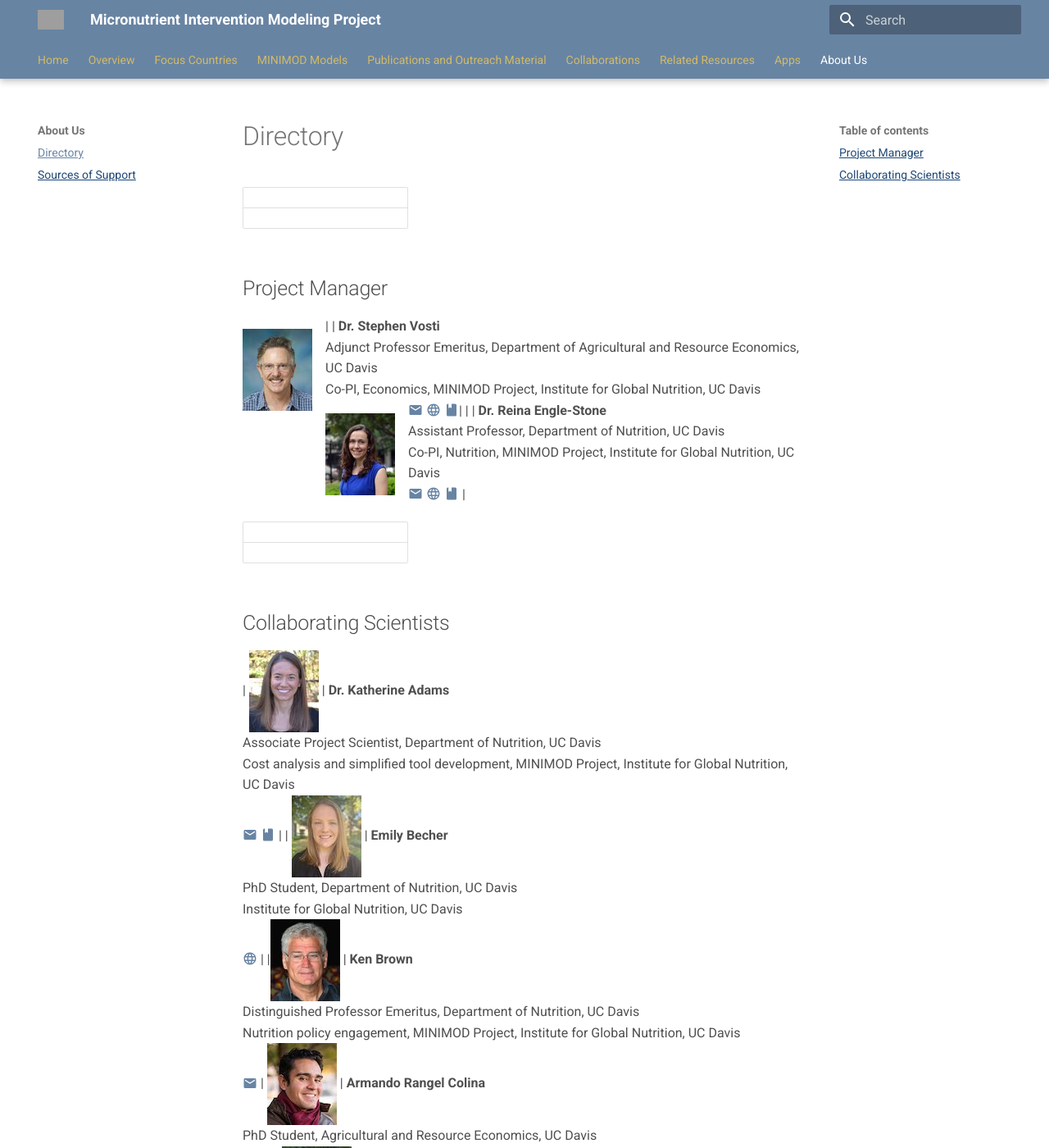
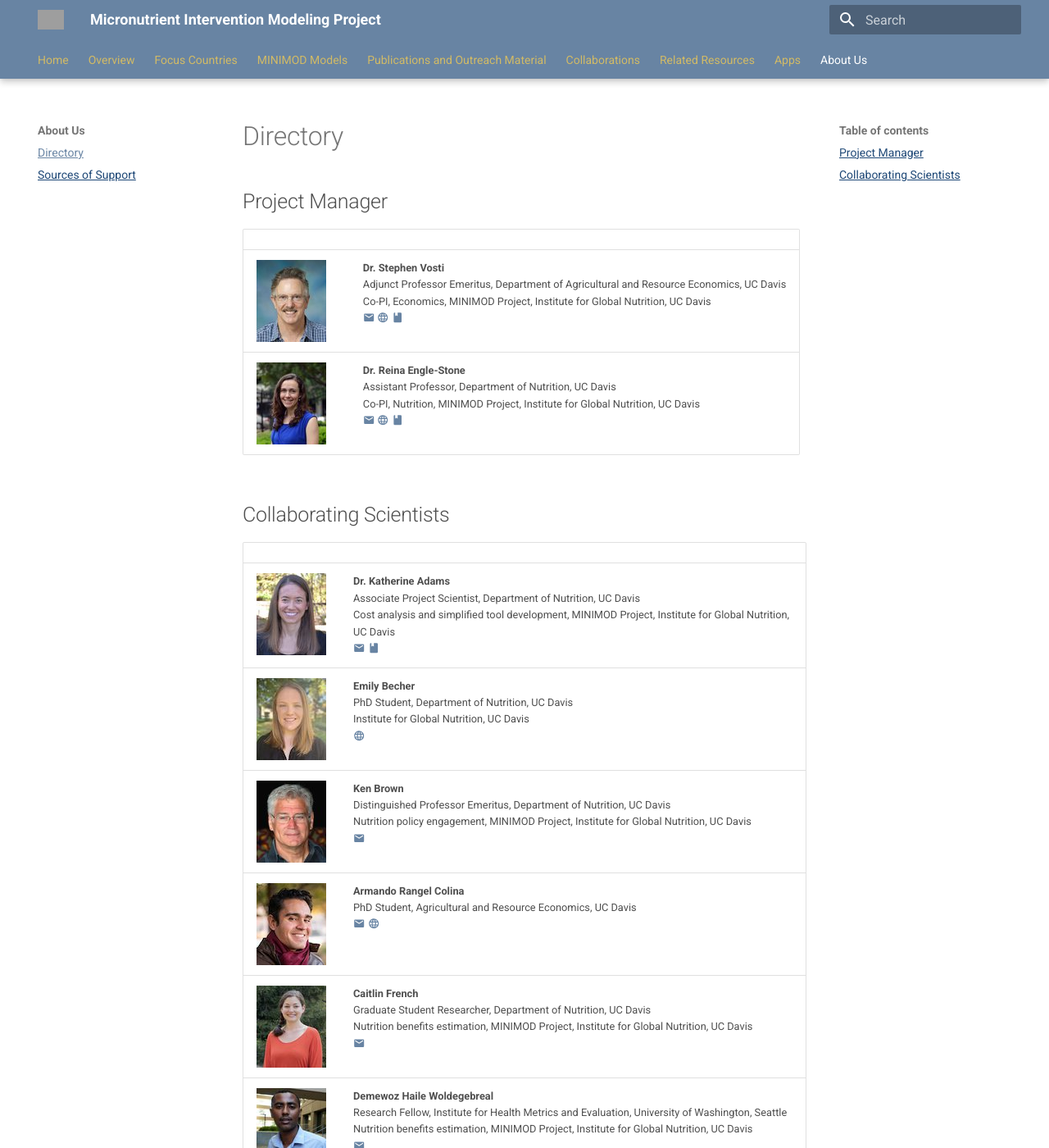
Before and after one commit to minimod-nutrition/minimod-website, an MkDocs documentation site: the page built from docs/about/directory.md, in a window 1280 px wide and 1400 px high. Shown: the whole window at 82% size. Built offline with MkDocs 1.6.1 and Material for MkDocs 9.7.7, drawn with Linux system fonts in a browser that asks for light colours; nearby versions of some CDN libraries; some of the changed text lies outside the part shown; grey boxes are pictures that could not be loaded.

Commit message:
Fix directory table and add aria-labels to icon links for accessibility

```diff
--- a/docs/about/directory.md
+++ b/docs/about/directory.md
@@ -1,33 +1,20 @@
-
+## Project Manager
 |                                             |                       |
 |---------------------------------------------|-----------------------|
+| ![](../pictures/vosti_steve.jpg){align=left} | **Dr. Stephen Vosti** <br> Adjunct Professor Emeritus, Department of Agricultural and Resource Economics, UC Davis <br>   Co-PI, Economics, MINIMOD Project, Institute for Global Nutrition, UC Davis <br> [:material-email:](mailto:savosti@ucdavis.edu){: aria-label="Email Dr. Stephen Vosti"} [:material-web:](https://are.ucdavis.edu/people/emeriti/stephen-vosti/){: aria-label="Visit Dr. Stephen Vosti's website"} [:material-book:](https://scholar.google.com/citations?user=5tviTWQAAAAJ&hl=en){: aria-label="Visit Dr. Stephen Vosti's Google Scholar page"} |
+| ![](../pictures/engle-stone_reina.jpg){align=left} | **Dr. Reina Engle-Stone** <br> Assistant Professor, Department of Nutrition, UC Davis <br> Co-PI, Nutrition, MINIMOD Project, Institute for Global Nutrition, UC Davis <br> [:material-email:](mailto:renglestone@ucdavis.edu){: aria-label="Email Dr. Reina Engle-Stone"} [:material-web:](http://nutrition.ucdavis.edu/people/faculty/englestone_reina.html){: aria-label="Visit Dr. Reina Engle-Stones's website"} [:material-book:](https://scholar.google.com/citations?user=3IdJLu8AAAAJ&amp;hl=en){: aria-label="Visit Dr. Reina Engle-Stone's Google Scholar page"} |
 
-
-
-## Project Manager
-|![](../pictures/vosti_steve.jpg){align=left} | **Dr. Stephen Vosti** <br> Adjunct Professor Emeritus, Department of Agricultural and Resource Economics, UC Davis <br>   Co-PI, Economics, MINIMOD Project, Institute for Global Nutrition, UC Davis <br> [:material-email:](mailto:savosti@ucdavis.edu) [:material-web:](https://are.ucdavis.edu/people/emeriti/stephen-vosti/) [:material-book:](https://scholar.google.com/citations?user=5tviTWQAAAAJ&hl=en)|
-| ![](../pictures/engle-stone_reina.jpg){align=left} | **Dr. Reina Engle-Stone** <br> Assistant Professor, Department of Nutrition, UC Davis <br> Co-PI, Nutrition, MINIMOD Project, Institute for Global Nutrition, UC Davis <br> [:material-email:](mailto:renglestone@ucdavis.edu) [:material-web:](http://nutrition.ucdavis.edu/people/faculty/englestone_reina.html) [:material-book:](https://scholar.google.com/citations?user=3IdJLu8AAAAJ&amp;hl=en) |
-
-
+## Collaborating Scientists
 |                                             |                       |
 |---------------------------------------------|-----------------------|
-
-
-
-## Collaborating Scientists
-
-| ![](../pictures/adams_katie.jpg) | **Dr. Katherine Adams** <br> Associate Project Scientist, Department of Nutrition, UC Davis <br> Cost analysis and simplified tool development, MINIMOD Project, Institute for Global Nutrition, UC Davis <br> [:material-email:](mailto:kpittenger@ucdavis.edu) [:material-book:](https://scholar.google.com/citations?user=_j3Yh-YAAAAJ&hl=en) |
-| ![](../pictures/Emily_Becher.jpeg) | **Emily Becher** <br> PhD Student, Department of Nutrition, UC Davis <br> Institute for Global Nutrition, UC Davis <br> [:material-web:](https://www.linkedin.com/in/emily-becher-a50542115) |
-|![](../pictures/brown_kenneth.jpg) | **Ken Brown** <br> Distinguished Professor Emeritus, Department of Nutrition, UC Davis <br>  Nutrition policy engagement, MINIMOD Project, Institute for Global Nutrition, UC Davis <br> [:material-email:](mailto:Ken.Brown@gatesfoundation.org)
-| ![](../pictures/armando_headshot.jpg) | **Armando Rangel Colina** <br> PhD Student, Agricultural and Resource Economics, UC Davis <br> [:material-email:](mailto:arangel@ucdavis.edu)[:material-web:](https://www.linkedin.com/in/armando-rangel-colina-0a3595125) |
-![](../pictures/french_caitlin.jpg) | **Caitlin French** <br> Graduate Student Researcher, Department of Nutrition, UC Davis <br> Nutrition benefits estimation, MINIMOD Project, Institute for Global Nutrition, UC Davis <br> [:material-email:](mailto:cdfrench@ucdavis.edu) |
-|![](../pictures/woldegebreal_demewoz.jpg) | **Demewoz Haile Woldegebreal** <br> Research Fellow, Institute for Health Metrics and Evaluation, University of Washington, Seattle <br>  Nutrition benefits estimation, MINIMOD Project, Institute for Global Nutrition, UC Davis <br> [:material-email:](mailto:dewolde@ucdavis.edu) |
-
-|![](../pictures/michael_jarvis.jpeg) | **Michael Jarvis** <br> Research Consultant, UC Davis <br> MINIMOD Project <br> [:material-email:](mailto:mjarvis@ucdavis.edu) [:material-web:](https://www.linkedin.com/in/jarvis-michael/) |
-
-
-|![](../pictures/luo_haqui.jpg) | **Dr. Hanqi Luo** <br> Senior Biostatistician, BRINDA team, Emory University <br> Department of Global Health, Rollins School of Public Health <br> [:material-email:](mailto:luohanqi@gmail.com) [:material-book:](https://scholar.google.com/citations?user=cVBKMiwAAAAJ&amp;hl=en) |
-| ![](../pictures/aleksandr_michuda.jpeg) | **Aleksandr Michuda** <br> Center for Data Science for Enterprise and Society, Cornell University <br> [:material-email:](mailto:amichuda@ucdavis.edu)[:material-web:](https://amichuda.github.io/) |
-
-| ![](../pictures/tarini_ann.jpg) | **Ann Tarini** <br> Public Health Nutrition Consultant <br>  Policy engagement specialist, MINIMOD Project <br> [:material-email:](mailto:tariniann@gmail.com) |
-| ![](../pictures/Lauren_Thompson.jpeg) | **Lauren Thompson** <br> PhD Student, Department of Nutrition, UC Davis <br> Institute for Global Nutrition, UC Davis <br> [:material-web:](https://www.linkedin.com/in/lauren-thompson330) |
+| ![](../pictures/adams_katie.jpg) | **Dr. Katherine Adams** <br> Associate Project Scientist, Department of Nutrition, UC Davis <br> Cost analysis and simplified tool development, MINIMOD Project, Institute for Global Nutrition, UC Davis <br> [:material-email:](mailto:kpittenger@ucdavis.edu){: aria-label="Email Dr. Katherine Adams"} [:material-book:](https://scholar.google.com/citations?user=_j3Yh-YAAAAJ&hl=en){: aria-label="Visit Dr. Katherine Adams' Google Scholar page"} |
+| ![](../pictures/Emily_Becher.jpeg) | **Emily Becher** <br> PhD Student, Department of Nutrition, UC Davis <br> Institute for Global Nutrition, UC Davis <br> [:material-web:](https://www.linkedin.com/in/emily-becher-a50542115){: aria-label="Visit Emily Becher's website"} |
+| ![](../pictures/brown_kenneth.jpg) | **Ken Brown** <br> Distinguished Professor Emeritus, Department of Nutrition, UC Davis <br>  Nutrition policy engagement, MINIMOD Project, Institute for Global Nutrition, UC Davis <br> [:material-email:](mailto:Ken.Brown@gatesfoundation.org){: aria-label="Email Ken Brown"}
+| ![](../pictures/armando_headshot.jpg) | **Armando Rangel Colina** <br> PhD Student, Agricultural and Resource Economics, UC Davis <br> [:material-email:](mailto:arangel@ucdavis.edu){: aria-label="Email Armando Rangel Colina"} [:material-web:](https://www.linkedin.com/in/armando-rangel-colina-0a3595125){: aria-label="Visit Armando Rangel Colina's website"} |
+![](../pictures/french_caitlin.jpg) | **Caitlin French** <br> Graduate Student Researcher, Department of Nutrition, UC Davis <br> Nutrition benefits estimation, MINIMOD Project, Institute for Global Nutrition, UC Davis <br> [:material-email:](mailto:cdfrench@ucdavis.edu){: aria-label="Email Caitlin French"} |
+| ![](../pictures/woldegebreal_demewoz.jpg) | **Demewoz Haile Woldegebreal** <br> Research Fellow, Institute for Health Metrics and Evaluation, University of Washington, Seattle <br>  Nutrition benefits estimation, MINIMOD Project, Institute for Global Nutrition, UC Davis <br> [:material-email:](mailto:dewolde@ucdavis.edu){: aria-label="Email Demewoz Haile Woldegebreal"} |
+| ![](../pictures/michael_jarvis.jpeg) | **Michael Jarvis** <br> Research Consultant, UC Davis <br> MINIMOD Project <br> [:material-email:](mailto:mjarvis@ucdavis.edu){: aria-label="Email Michael Jarvis"} [:material-web:](https://www.linkedin.com/in/jarvis-michael/){: aria-label="Visit Michael Jarvis' website"} |
+| ![](../pictures/luo_haqui.jpg) | **Dr. Hanqi Luo** <br> Senior Biostatistician, BRINDA team, Emory University <br> Department of Global Health, Rollins School of Public Health <br> [:material-email:](mailto:luohanqi@gmail.com){: aria-label="Email Dr. Hanqi Luo"} [:material-book:](https://scholar.google.com/citations?user=cVBKMiwAAAAJ&amp;hl=en){: aria-label="Visit Dr. Hanqi Luo's Google Scholar page"} |
+| ![](../pictures/aleksandr_michuda.jpeg) | **Aleksandr Michuda** <br> Center for Data Science for Enterprise and Society, Cornell University <br> [:material-email:](mailto:amichuda@ucdavis.edu){: aria-label="Email Aleksandr Michuda"}[:material-web:](https://amichuda.github.io/){: aria-label="Visit Alexsandr Michuda's website"} |
+| ![](../pictures/tarini_ann.jpg) | **Ann Tarini** <br> Public Health Nutrition Consultant <br>  Policy engagement specialist, MINIMOD Project <br> [:material-email:](mailto:tariniann@gmail.com){: aria-label="Email Ann Tarini"} |
+| ![](../pictures/Lauren_Thompson.jpeg) | **Lauren Thompson** <br> PhD Student, Department of Nutrition, UC Davis <br> Institute for Global Nutrition, UC Davis <br> [:material-web:](https://www.linkedin.com/in/lauren-thompson330){: aria-label="Visit Lauren Thomspon's website"} |
```
